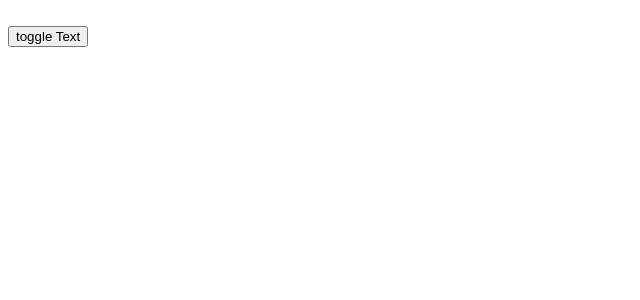
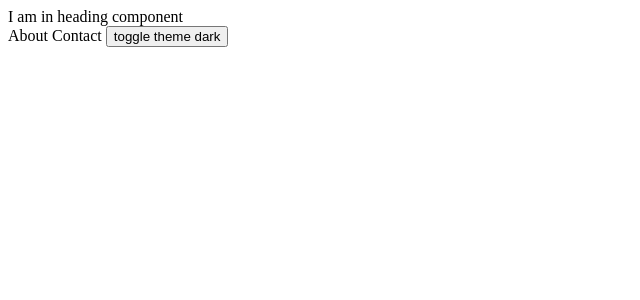
Before and after one commit to Poshithkumar/react-learning, a React app: page / in a window 1280 px wide. Shown: the top 300 px of the page, without its empty margins (0-640 px from the left). Built offline with nearby package versions, Linux system fonts and the light colour scheme.

Commit message:
createContext API  and useContext Hook

```diff
--- a/src/App.js
+++ b/src/App.js
@@ -1,27 +1,23 @@
 import React, { useState, useEffect,useRef, useMemo,lazy, Suspense } from 'react';
 import Table from './Table'
 // import Text from './Text' //this static importing
+import { ThemeContext } from './Context';
+import Navbar from './Navbar';
+import Heading from './Heading';
 
-const Textlazy = lazy(()=>delayForDemo(import('./Text')))
+// const Textlazy = lazy(()=>delayForDemo(import('./Text')))
 
 export default function App() {
 
-  const [showText,toggleText] = useState(false);
+    const [theme,toggleTheme] = useState('dark')
+
+  return <>
+  <ThemeContext.Provider value={[theme,toggleTheme]}>
+    <Heading/> <br/>
+    <Navbar />
+  </ThemeContext.Provider>
+  </>
 
 
-  return <>
-    {showText && <Suspense fallback={<div>loading...</div>}>
-      <Textlazy>hello world</Textlazy>
-    </Suspense>
- }
-    {/* {showText && <Text>hello world</Text>} */}
-      <br></br>
-    <button onClick={()=>toggleText((prev)=>!prev)}>toggle Text</button>
-  </>
+
 }
-
-function delayForDemo(promise) {
-  return new Promise(resolve => {
-    setTimeout(resolve, 2000);
-  }).then(() => promise);
-}
--- a/src/Button.js
+++ b/src/Button.js
@@ -1,16 +1,20 @@
-import React,{memo} from 'react'
+import React,{memo,useContext} from 'react'
+import { ThemeContext } from './Context';
+
 
 
 const Button = memo((props)=>{
     // console.log(props.children);
     // const children = props.name;
-    console.log("rendering button");
+    // console.log("rendering button");
+    const [themeValue,toggleTheme]= useContext(ThemeContext);
     const {children,clickAction} = props;
     const handleClick = ()=>{
         // console.log("clicked from button");
         clickAction?.();
+        toggleTheme(themeValue==='dark'?'light':'dark');
     }
-    return <button onClick={handleClick}>{children}</button>
+    return <button onClick={handleClick}>{children} {themeValue}</button>
 })
 
 export default Button;
--- /dev/null
+++ b/src/Context.js
@@ -0,0 +1,5 @@
+import { createContext } from 'react';
+
+const ThemeContext = createContext('light');
+
+export {ThemeContext};
--- /dev/null
+++ b/src/Heading.js
@@ -0,0 +1,9 @@
+import React from "react";
+
+const Heading = ()=>{
+    console.log("Heading re-rendered");
+    return <>
+    I am in heading component</>
+}
+
+export default Heading;
--- /dev/null
+++ b/src/Navbar.js
@@ -0,0 +1,14 @@
+import React from "react";
+import Button from './Button'
+
+
+const Navbar = () => {
+
+  return <>
+    <span>About </span>
+    <span>Contact </span>
+    <Button >toggle theme</Button>
+  </>
+};
+
+export default Navbar;
```
